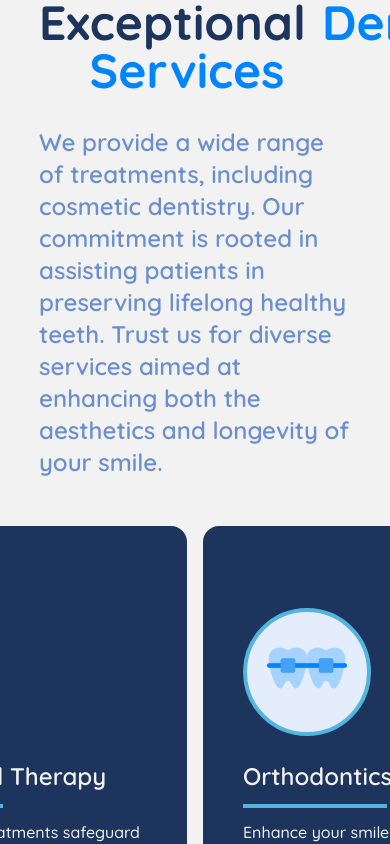
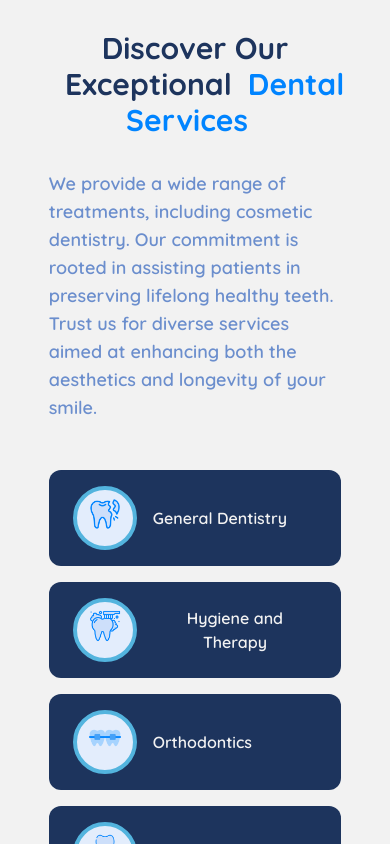
Before and after one commit to sandyFit/Radiant-Dental-Studio, a React (Vite) app: page / in a window 390 px wide. Shown: the part 1740-2584 px from the top of the page. Built offline with nearby package versions, Linux system fonts and the light colour scheme; a web font is replaced by a local one.

Commit message:
feat: Added responsive design to Services section - Implemented MobileServiceCard component for better mobile responsiveness - Adjusted styles in Modal component for improved mobile display

```diff
--- a/src/components/cards/MobileCarousel.jsx
+++ /dev/null
@@ -1,9 +0,0 @@
-import React from 'react'
-
-const MobileCarousel = () => {
-  return (
-    <div>MobileCarousel</div>
-  )
-}
-
-export default MobileCarousel
--- /dev/null
+++ b/src/components/cards/MobileServiceCard.jsx
@@ -0,0 +1,23 @@
+import React from 'react'
+
+const MobileServiceCard = ({ iconSrc, title, onClick }) => {
+
+
+    return (
+        <article className='bg-spaceCadet w-full px-6 py-4 rounded-xl'>
+            <button className='flex justify-center items-center gap-4 '
+                onClick={onClick}>
+                <div className='w-16 h-16 rounded-full bg-white3 border-4 border-spanishBlue
+                    flex items-center justify-center'>
+                    <img src={iconSrc} alt={`${title} icon`}
+                    className='w-8 h-8 mb-2' />
+                </div>
+                <h4 className='text-sans text-white text-{.8rem} font-semibold'>
+                    {title}
+                </h4>
+            </button>
+        </article>
+    )
+}
+
+export default MobileServiceCard;
--- /dev/null
+++ b/src/components/data/servicesCardData.json
@@ -0,0 +1,22 @@
+[
+    {
+        "iconSrc":"/icons/broken-tooth.png",
+        "title":"General Dentistry",
+        "description":"Ensure lifelong dental health with treatments for function, aesthetics, and prevention."
+    },
+    {
+        "iconSrc":"/icons/teeth.png",
+        "title":"Hygiene and Therapy",
+        "description":"Our preventive treatments safeguard against disease, promoting a consistently radiant smile."
+    },
+    {
+        "iconSrc":"/icons/braces.png",
+        "title":"Orthodontics",
+        "description":"Enhance your smile with premium treatments for beautifully aligned teeth."
+    },
+    {
+        "iconSrc":"/icons/dental-implant.png",
+        "title":"Cosmetic Dentistry",
+        "description":"Tailored treatments for a beautiful, confident grin you'll proudly showcase every day."
+    }
+]
--- a/src/components/ui/Modal.jsx
+++ b/src/components/ui/Modal.jsx
@@ -26,27 +26,27 @@ const Modal = ({ isOpen, title, description, categories, onClose }) => {
     if (!isOpen) return null;
 
     return (
-        <div className=" z-50 overflow-auto bg-white3 bg-opacity-95 flex
-            items-center justify-center p-24 relative">
+        <div className="z-50 overflow-auto bg-white3 bg-opacity-95 flex items-center justify-center
+            px-6 lg:px-24 py-24 relative">
 
             <button
                 className="mt-6 bg-azure text-white py-2 px-4 rounded hover:bg-blue-400 absolute
-                    left-[44.5rem] top-[4.4rem]"
+                    left-[18rem] lg:left-[44.5rem] top-[2rem] lg:top-[4.4rem]"
                     onClick={handleClose}
                 >
                     <Close />
             </button>
 
-            <div className="bg-fairBlue p-8 rounded-lg max-w-2xl shadow-xl shadow-slate-400">
-                <h1 className="text-2xl text-azure font-bold mb-4">{title}</h1>
-                <p className="text-spaceCadet text-xl mb-6">{description}</p>
+            <div className="bg-fairBlue p-8 rounded-lg w-[90%] lg:max-w-2xl shadow-xl shadow-slate-400">
+                <h1 className="text-xl lg:text-2xl text-azure font-bold mb-4">{title}</h1>
+                <p className="text-spaceCadet text-lg lg:text-xl mb-6">{description}</p>
 
                 <div className="relative">
-                    <button className='absolute top-[5rem] -left-24 transform -translate-y-1/2 text-white bg-azure w-12 h-12 rounded-full z-50' onClick={prevSlide}>
+                    <button className='absolute top-[21rem] lg:top-[5rem] -left-10 lg:-left-24 transform -translate-y-1/2 text-white bg-azure w-12 h-12 rounded-full z-50' onClick={prevSlide}>
                         <ChevronLeft style={{ fontSize: '3rem' }} />
                     </button>
 
-                    <button className='absolute top-[5rem] -right-24 transform -translate-y-1/2 text-white bg-azure w-12 h-12 rounded-full z-50' onClick={nextSlide}>
+                    <button className='absolute top-[21rem] lg:top-[5rem] -right-8 lg:-right-24 transform -translate-y-1/2 text-white bg-azure w-12 h-12 rounded-full z-50' onClick={nextSlide}>
                         <ChevronRight style={{ fontSize: '3rem' }} />
                     </button>
                 </div>
@@ -54,7 +54,9 @@ const Modal = ({ isOpen, title, description, categories, onClose }) => {
                 <ul className="list-none pl-4 border-2 border-azure p-6 rounded-lg">
                     <li className="mb-2 ">
                         <div className="flex items-start">
-                            <img src={categories[currentIndex].icon} alt="Category Icon" className="w-18 h-18 mr-2" />
+                            <div className="hidden lg:block">
+                                <img src={categories[currentIndex].icon} alt="Category Icon" className="w-18 h-18 mr-2" />
+                            </div>
                             <div>
                                 <h4 className="text-lg text-azure font-semibold">{categories[currentIndex].name}</h4>
                                 <p className="text-spaceCadet">{categories[currentIndex].description}</p>
--- a/src/components/ui/Submenu.jsx
+++ b/src/components/ui/Submenu.jsx
@@ -21,7 +21,7 @@ const Submenu = () => {
                 {isSubmenuOpen ? <Close /> : <MenuIcon />}
             </button>
 
-            <ul className={`lg:w-72 bg-spanishBlue w-60 h-auto duration-500 space-y-auto pl-6 pt-12 pb-16
+            <ul className={` bg-spanishBlue w-[18rem] h-auto duration-500 space-y-auto pl-6 pt-12 pb-16
                 absolute right-6 z-50 ${isSubmenuOpen ? 'visible' : 'hidden'}`}
             >
                 <h4 className='text-2xl font-semibold'>Menu</h4>
--- a/src/pages/home/Services.jsx
+++ b/src/pages/home/Services.jsx
@@ -1,7 +1,9 @@
 import React, { useState } from 'react';
 import ServiceCard from '../../components/cards/ServiceCard';
 import serviceData from '../../components/data/services.json';
+import serviceCardData from '../../components/data/servicesCardData.json';
 import ModalCarousel from '../../components/cards/ModalCarousel';
+import MobileServiceCard from '../../components/cards/MobileServiceCard';
 
 const Services = () => {
 
@@ -16,49 +18,46 @@ const Services = () => {
 
   return (
     <div className='bg-white flex flex-col justify-center items-center min-h-screen space-y-12 relative'>
-      <div className='flex flex-col w-4/5 justify-center space-y-8'>
-        <h2 className='text-center text-spaceCadet text-5xl font-bold'>
+      <div className='flex flex-col justify-center items-center space-y-8'>
+        <h2 className='text-center text-spaceCadet text-3xl md:text-5xl font-bold w-2/3
+          lg:w-2/4 xl:w-2/4 2xl:w-3/5 pt-20 lg:pt-4'>
           Discover Our Exceptional
           <span className='text-azure' style={{ margin: ' 0 1rem' }}>
             Dental Services
           </span>
         </h2>
 
-        <p className='text-lightBlue text-2xl font-semibold'>
+        <p className='text-lightBlue text-lg md:text-xl xl:text-2xl font-semibold w-3/4 lg:w-2/4 xl:w-2/4 2xl:w-3/5'>
           We provide a wide range of treatments, including cosmetic dentistry. Our commitment is rooted in
           assisting patients in preserving lifelong healthy teeth. Trust us for diverse services aimed at
           enhancing both the aesthetics and longevity of your smile.
         </p>
       </div>
 
-      <div className='flex justify-center items-center space-x-4'>
-        <ServiceCard
-          iconSrc="/icons/broken-tooth.png"
-          title="General Dentistry"
-          description="Ensure lifelong dental health with treatments for function, aesthetics, and prevention."
-          onClick={() => openModal(serviceData[0])}
-        />
-        <ServiceCard
-          iconSrc="/icons/teeth.png"
-          title="Hygiene and Therapy"
-          description="Our preventive treatments safeguard against disease, promoting a consistently radiant smile."
-          onClick={() => openModal(serviceData[1])}
+      {/* Cards Desktop */}
 
-        />
-        <ServiceCard
-          iconSrc="/icons/braces.png"
-          title="Orthodontics"
-          description="Enhance your smile with premium treatments for beautifully aligned teeth."
-          onClick={() => openModal(serviceData[2])}
+      <div className='hidden xl:flex justify-center items-center space-x-4'>
+        {serviceCardData.map((service, index) => (
+                    <ServiceCard
+                        key={index}
+                        iconSrc={service.iconSrc}
+                        title={service.title}
+                        description={service.description}
+                        onClick={() => openModal(serviceData[index])}
+                    />
+                ))}
+      </div>
 
-        />
-        <ServiceCard
-          iconSrc="/icons/dental-implant.png"
-          title="Cosmetic Dentistry"
-          description=" Tailored treatments for a beautiful, confident grin you'll proudly showcase every day."
-          onClick={() => openModal(serviceData[3])}
-
-        />
+      {/* Cards Mobile */}
+      <div className='lg:hidden flex flex-col justify-center items-center w-3/4 gap-4 pb-12'>
+        {serviceCardData.map((service, index) => (
+                    <MobileServiceCard
+                        key={index}
+                        iconSrc={service.iconSrc}
+                        title={service.title}
+                        onClick={() => openModal(serviceData[index])}
+                    />
+                ))}
       </div>
 
       <div className="absolute top-2 left-[32.5rem]">
@@ -70,6 +69,19 @@ const Services = () => {
         />
         )}
       </div>
+
+      <div className="absolute">
+        {isModalOpen && (
+          <ModalCarousel
+            isOpen={isModalOpen}
+            onClose={() => setIsModalOpen(false)}
+            services={[selectedService]}
+          />
+        )}
+      </div>
+
+
+
     </div>
   )
 }
```
